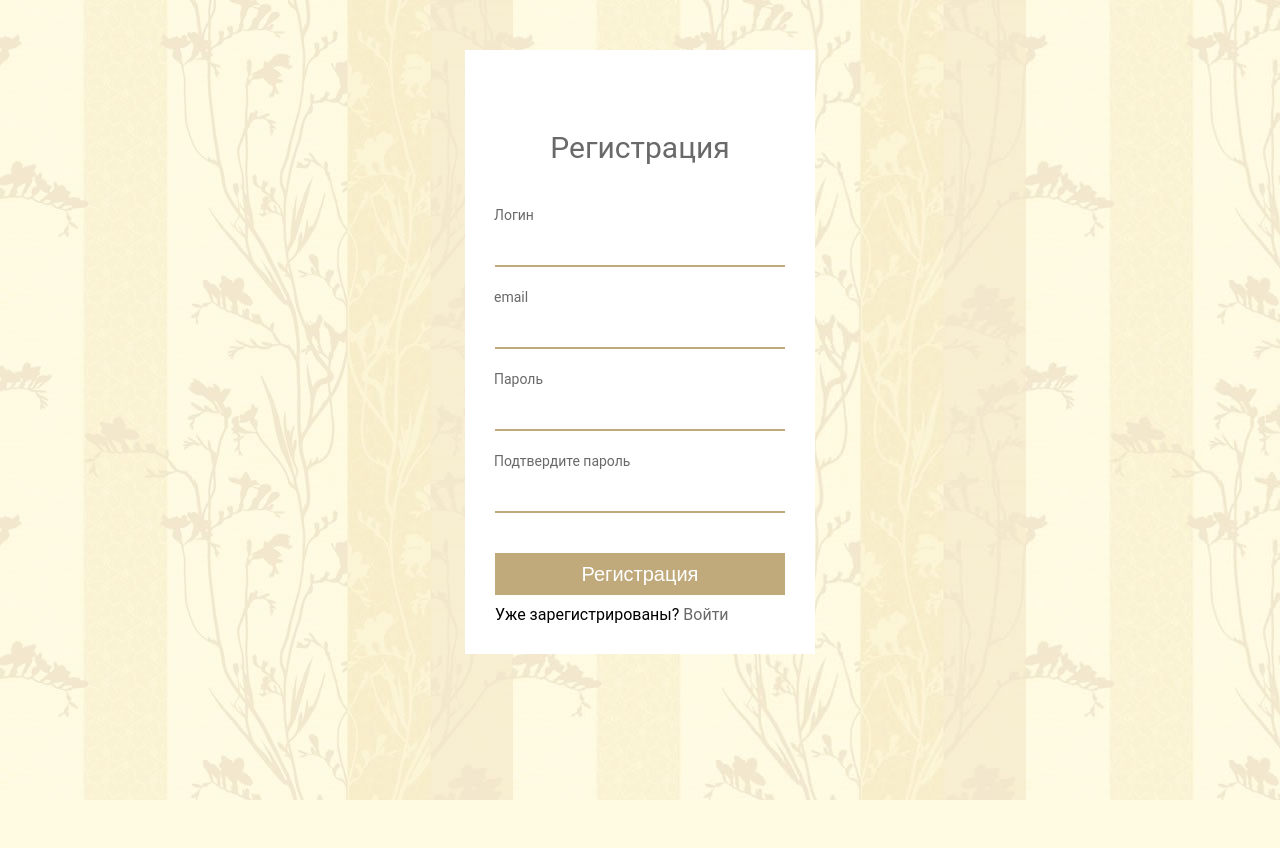
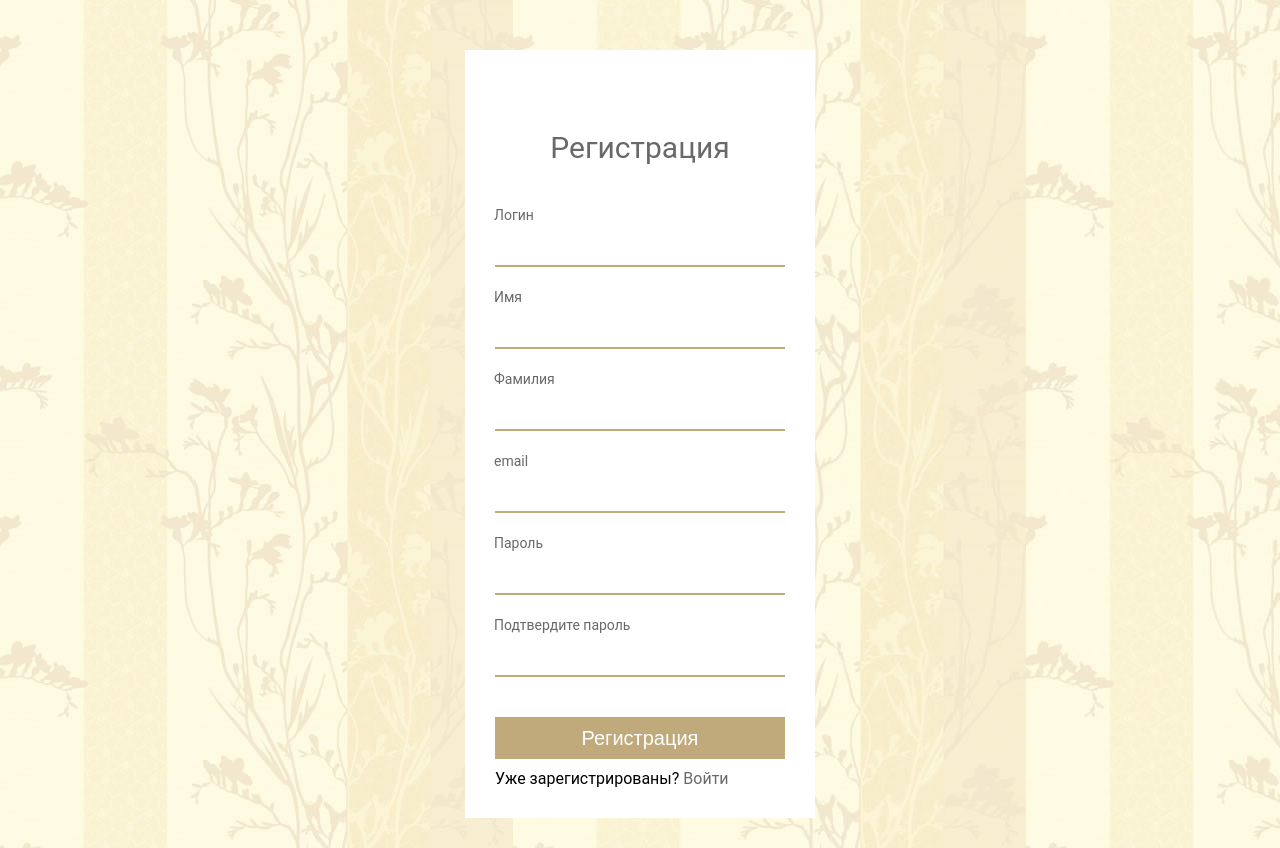
Before and after one commit to naya2001/shop, a Django app: page /register in a window 1280 px wide. Before the commit the page ends 800 px from the top, so only its background shows below. Run offline with Django 3.2, Linux system fonts and the light colour scheme.

Commit message:
fields first+last names were added

```diff
--- a/shop/main/templates/main/user_templates/register.html
+++ b/shop/main/templates/main/user_templates/register.html
@@ -11,6 +11,14 @@
      <h3>Регистрация</h3>
     <div class="form-row">
         <input type="text" name="username" id="username" > <label for="username">Логин</label>
+    </div>
+
+    <div class="form-row">
+        <input type="text" name="first_name" id="first_name" > <label for="first_name">Имя</label>
+    </div>
+
+    <div class="form-row">
+        <input type="text" name="last_name" id="last_name" > <label for="last_name">Фамилия</label>
     </div>
 
     <div class="form-row">
```
